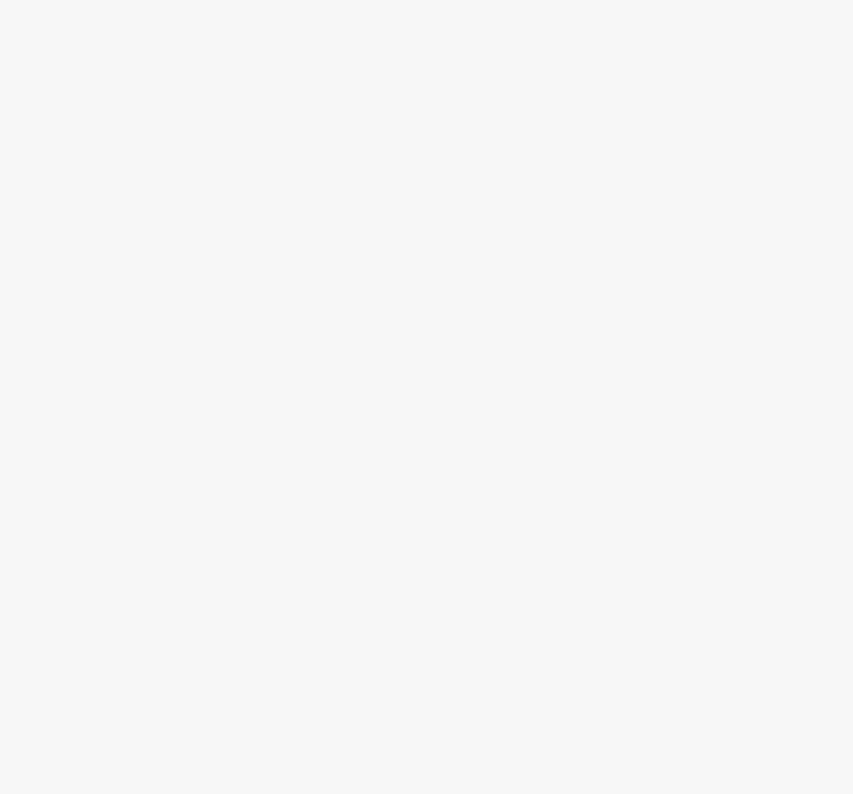
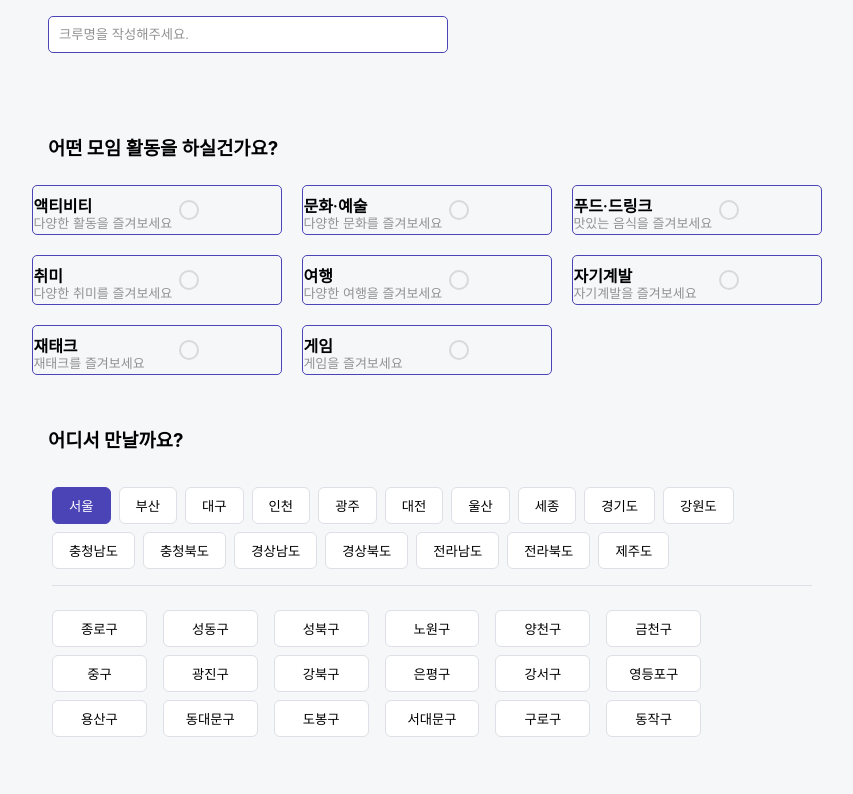
Before and after one commit to MODU-MOIM/momo-web, a React (Create React App) app: page /crewcreate in a window 1280 px wide. Before the commit this address had no page. Shown: the part 366-1160 px from the top of the page, without its empty margins (208-1061 px from the left). Before the commit the page ends 800 px from the top, so only its background shows below. Built offline with nearby package versions, Linux system fonts and the light colour scheme.

Commit message:
refactor: SetRegion에서 Region.json 데이터 가져오기

```diff
--- a/src/pages/Crew/Components/SetRegion.jsx
+++ b/src/pages/Crew/Components/SetRegion.jsx
@@ -1,34 +1,31 @@
 import React, { useEffect, useState } from 'react';
 import styled from 'styled-components';
-import { regions, districtsByRegion } from './Region';
+
+
 export default function SetRegion({onRegionChange}) {
+  const [regions, setRegions] = useState([]);
+  const [districtsByRegion, setDistrictsByRegion] = useState({});
   const [selectedRegion, setSelectedRegion] = useState('서울');
-  const initialDistrictsState = {
-    '서울': [],
-    '부산': [],
-    '대구': [],
-    '인천': [],
-    '광주': [],
-    '대전': [],
-    '울산': [],
-    '세종': [],
-    '경기도': [],
-    '강원도': [],
-    '충청북도': [],
-    '충청남도': [],
-    '경상북도': [],
-    '경상남도': [],
-    '전라남도': [],
-    '전라북도': [],
-    '제주도': []
-  };
+  const [selectedDistrictsByRegion, setSelectedDistrictsByRegion] = useState({});
 
-  const [selectedDistrictsByRegion, setSelectedDistrictsByRegion] = useState(initialDistrictsState);
-
+  // 데이터 가져오기
+  useEffect(()=>{
+    fetch('/Region.json')
+    .then(res => res.json())
+    .then(data=>{
+      setRegions(data.regions);
+      setDistrictsByRegion(data.districtsByRegion);
+    })
+    .catch(error=>console.error(error)
+  )
+},[]);
 
   const handleRegionChange = (region) => {
     setSelectedRegion(region);
     // 다른 지역(서울) 선택 시 선택값(종로구,etc) 초기화
+    const initialDistrictsState = Object.keys(districtsByRegion).reduce((acc, region)=>({
+      ...acc, [region] : []
+    }),{});
     setSelectedDistrictsByRegion(initialDistrictsState);
   };
 
@@ -37,18 +34,20 @@ export default function SetRegion({onRegionChange}) {
 
     if (currentSelected.includes(district)) {
       // 선택한 지역 한 번 더 눌러서 취소
-      setSelectedDistrictsByRegion({
-        ...selectedDistrictsByRegion,
+      setSelectedDistrictsByRegion(prev => ({
+        ...prev,
         [selectedRegion]: currentSelected.filter(d => d !== district)
-      });
-    } else if (currentSelected.length < 3) {
-      // 3개 이하로 선택 시 저장
-      setSelectedDistrictsByRegion({
-        ...selectedDistrictsByRegion,
+      }));
+    }
+    // 3개 이하로 선택 시 저장
+    else if (currentSelected.length < 3) {
+      setSelectedDistrictsByRegion(prev => ({
+        ...prev,
         [selectedRegion]: [...currentSelected, district]
-      });
+      }));
     }
   };
+
   useEffect(()=>{
     onRegionChange(selectedDistrictsByRegion);
   },[selectedDistrictsByRegion])
--- a/src/router/Router.jsx
+++ b/src/router/Router.jsx
@@ -3,6 +3,7 @@ import Layout from "../components/layout/Layout";
 import AddInfo from "../pages/Login/AddInfo";
 import Login from "../pages/Login/Login";
 import Home from "../pages/home/Home";
+import CrewCreate from "../pages/Crew/CrewCreate";
 
 const Router = () => {
     return(
@@ -11,6 +12,7 @@ const Router = () => {
                 <Route index element={<Home />} />
                 <Route path="/signup" element={<AddInfo />} />
                 <Route path="/login" element={<Login />} />
+                <Route path="/crewcreate" element={<CrewCreate />} />
             </Route>
         </Routes>
     )
```
Also changed, not shown: public/Region.json (renamed from src/pages/Crew/Components/Region.json).
